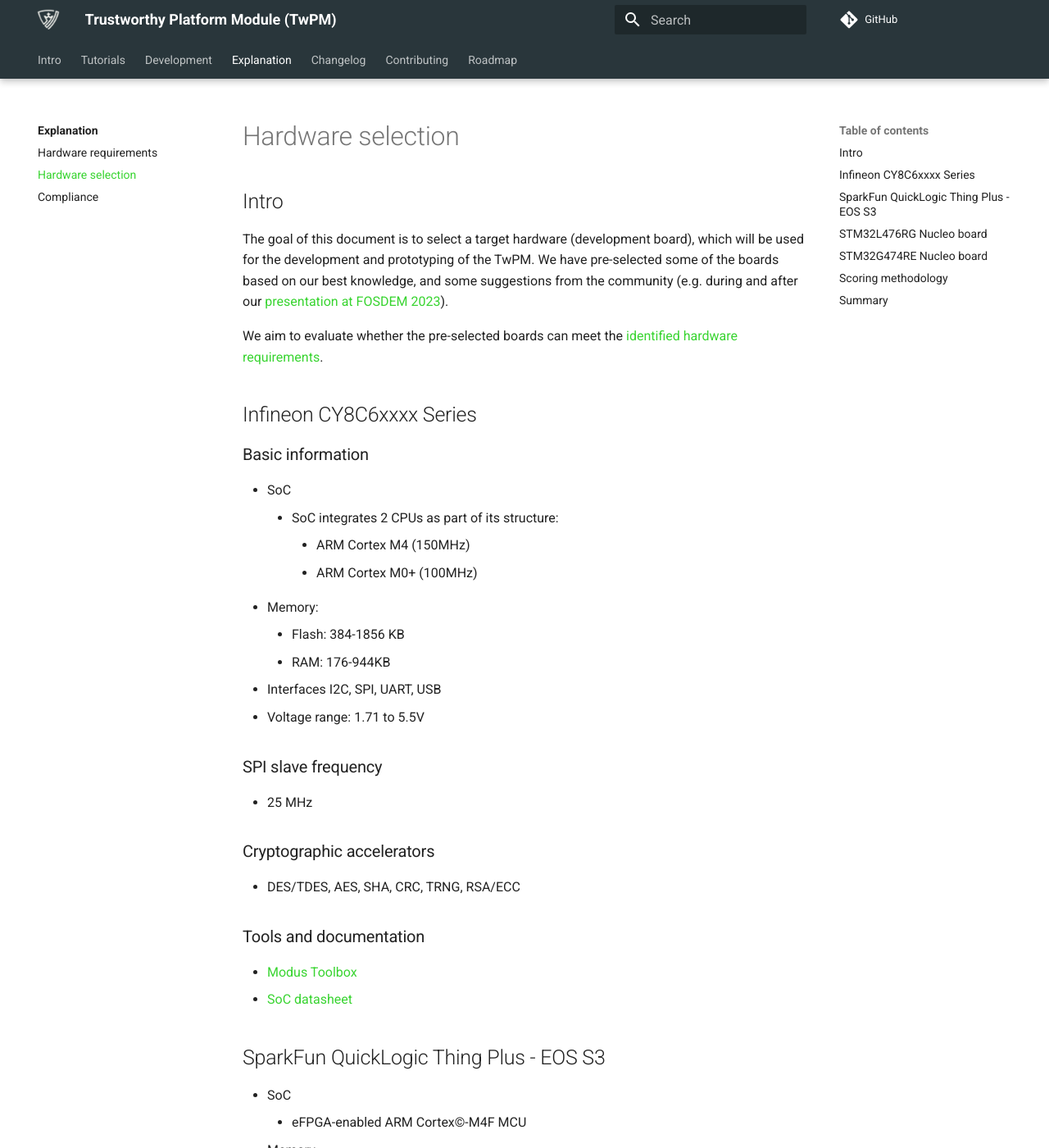
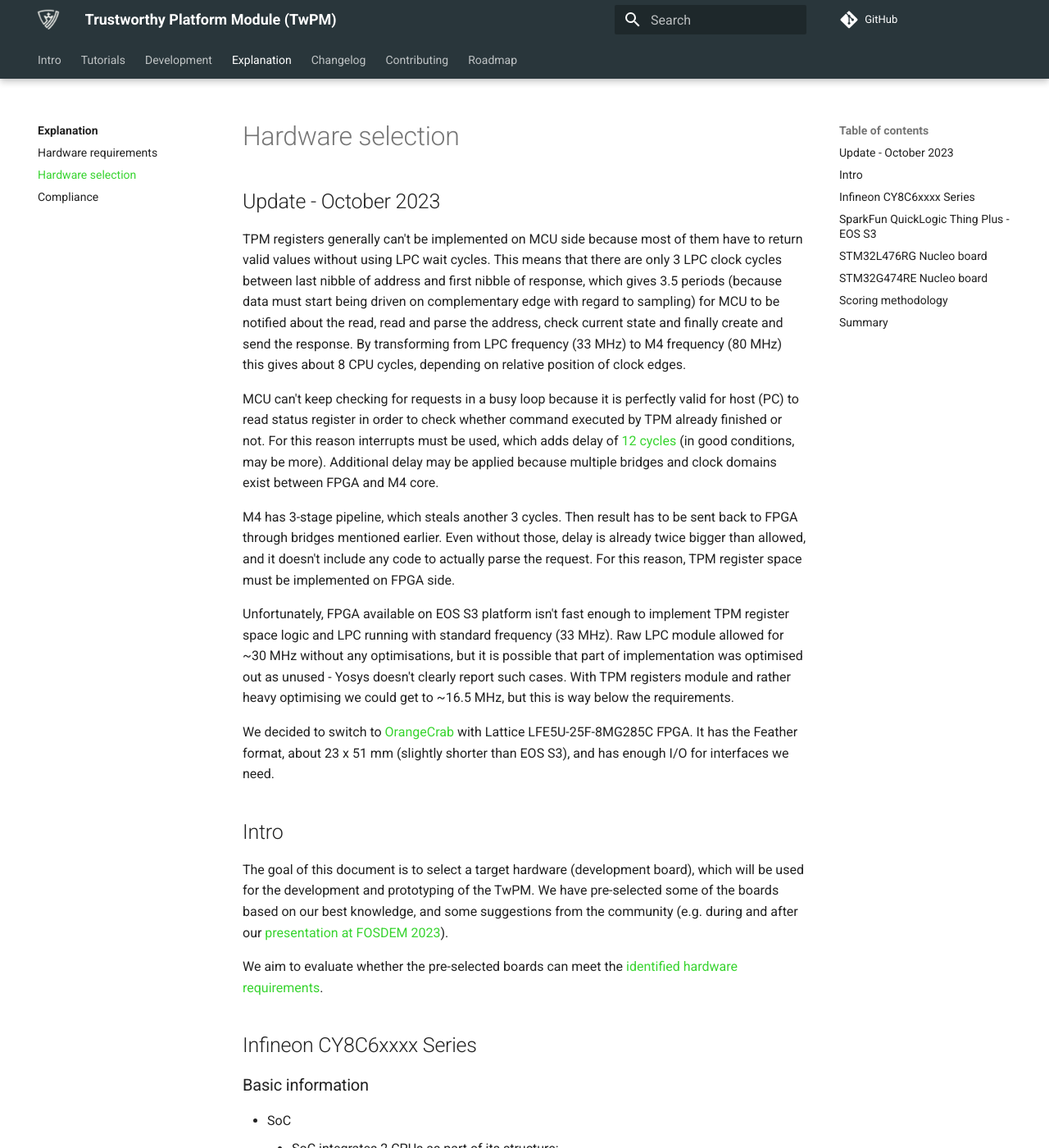
Before and after one commit to Dasharo/twpm-docs, an MkDocs documentation site: the page built from docs/explanation/hardware-selection.md, in a window 1280 px wide and 1400 px high. Shown: the whole window at 82% size. Built offline with MkDocs 1.6.1 and Material for MkDocs 9.7.7, drawn with Linux system fonts in a browser that asks for light colours; comment, search, counter and statistics services are not loaded.

Commit message:
explanation/hardware-selection.md: add info about switching to OrangeCrab
Signed-off-by: Krystian Hebel <krystian.hebel@3mdeb.com>

```diff
--- a/docs/explanation/hardware-selection.md
+++ b/docs/explanation/hardware-selection.md
@@ -1,4 +1,40 @@
 # Hardware selection
+
+## Update - October 2023
+
+TPM registers generally can't be implemented on MCU side because most of them
+have to return valid values without using LPC wait cycles. This means that there
+are only 3 LPC clock cycles between last nibble of address and first nibble of
+response, which gives 3.5 periods (because data must start being driven on
+complementary edge with regard to sampling) for MCU to be notified about the
+read, read and parse the address, check current state and finally create and
+send the response. By transforming from LPC frequency (33 MHz) to M4 frequency
+(80 MHz) this gives about 8 CPU cycles, depending on relative position of clock
+edges.
+
+MCU can't keep checking for requests in a busy loop because it is perfectly
+valid for host (PC) to read status register in order to check whether command
+executed by TPM already finished or not. For this reason interrupts must be
+used, which adds delay of [12 cycles](https://developer.arm.com/documentation/100166/0001/Programmers-Model/Exceptions/Interrupt-latency?lang=en)
+(in good conditions, may be more). Additional delay may be applied because
+multiple bridges and clock domains exist between FPGA and M4 core.
+
+M4 has 3-stage pipeline, which steals another 3 cycles. Then result has to be
+sent back to FPGA through bridges mentioned earlier. Even without those, delay
+is already twice bigger than allowed, and it doesn't include any code to
+actually parse the request. For this reason, TPM register space must be
+implemented on FPGA side.
+
+Unfortunately, FPGA available on EOS S3 platform isn't fast enough to implement
+TPM register space logic and LPC running with standard frequency (33 MHz). Raw
+LPC module allowed for ~30 MHz without any optimisations, but it is possible
+that part of implementation was optimised out as unused - Yosys doesn't clearly
+report such cases. With TPM registers module and rather heavy optimising we
+could get to ~16.5 MHz, but this is way below the requirements.
+
+We decided to switch to [OrangeCrab](https://orangecrab-fpga.github.io/orangecrab-hardware/)
+with Lattice LFE5U-25F-8MG285C FPGA. It has the Feather format, about 23 x 51 mm
+(slightly shorter than EOS S3), and has enough I/O for interfaces we need.
 
 ## Intro
 
@@ -138,7 +174,7 @@
 
 ### Tools and documentation
 
-* Good open-source RTOS Support (e.g. [Zephyr](https://docs.zephyrproject.org/2.7.4/boards/arm/nucleo_g474re/doc/index.html)
+* Good open-source RTOS Support (e.g. [Zephyr](https://docs.zephyrproject.org/2.7.4/boards/arm/nucleo_g474re/doc/index.html))
 * [STM32CubeIDE](https://www.st.com/en/development-tools/stm32cubeide.html)
 * [STM32G474 Nucleo Web Page](https://www.st.com/en/evaluation-tools/nucleo-g474re.html)
 * [STM32L476RG Nucleo Datasheet](https://www.st.com/resource/en/datasheet/stm32g474re.pdf)
```
